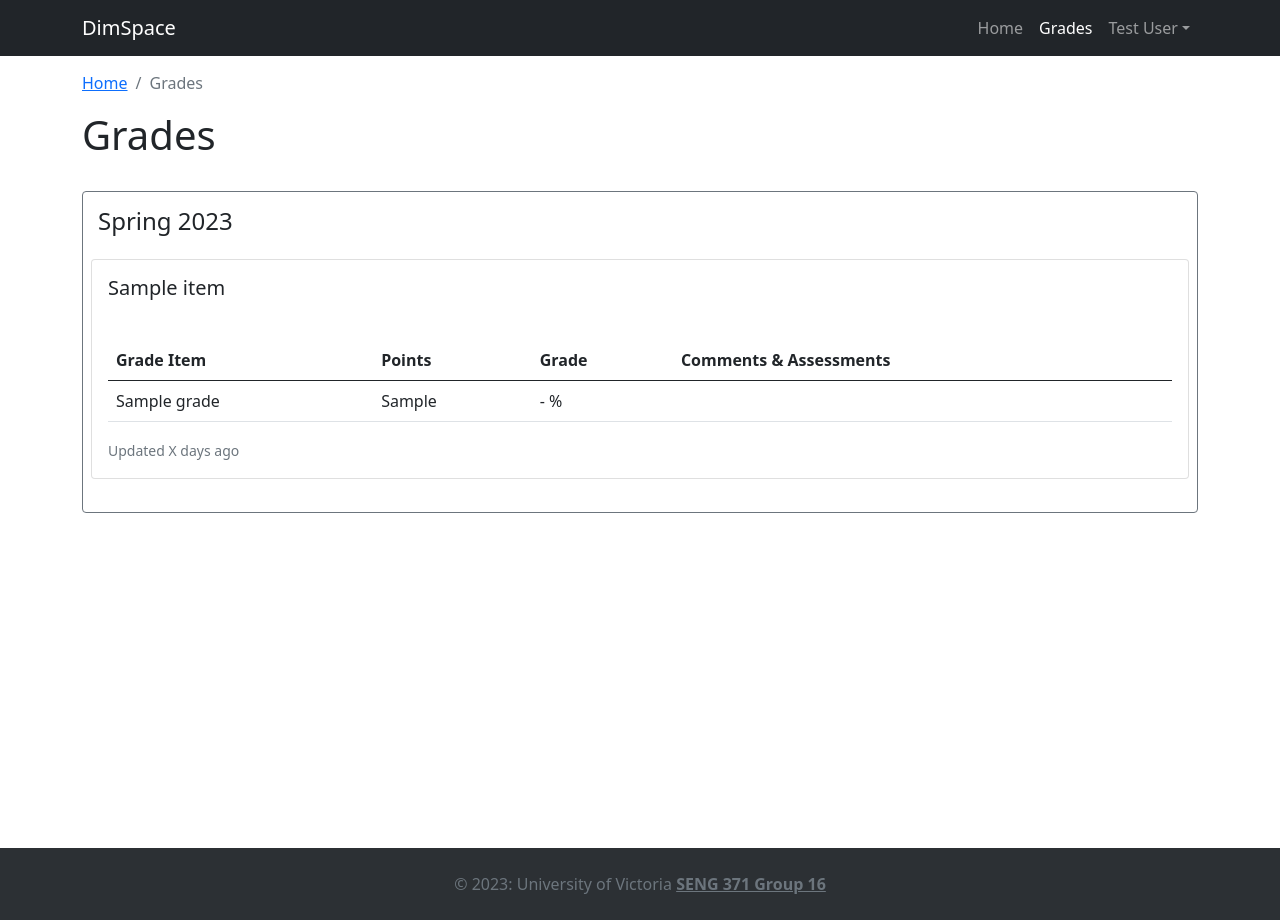
After one commit to stephenneale/seng371-group16, a Django app: page /dimspace/grades/ in a window 1280 px wide. The commit adds this page. Run offline with Django 4.2, Linux system fonts and the light colour scheme; a database or web service that is not in the repository returns one stand-in record (values such as "Sample title"); data that the repository does not hold is empty.

Commit message:
Add grades page
Code refactoring

```diff
--- a/as-developers/frontend/dimspace-main/dimapp/static/css/styles.css
+++ b/as-developers/frontend/dimspace-main/dimapp/static/css/styles.css
@@ -6,7 +6,8 @@
 }
 
 .content-wrap {
-  padding-bottom: 4.5rem;    /* Footer height */
+  padding-bottom: 4.5rem;
+  min-height: 100vh;
 }
 
 .footer {
--- a/as-developers/frontend/dimspace-main/dimapp/templates/base.html
+++ b/as-developers/frontend/dimspace-main/dimapp/templates/base.html
@@ -24,7 +24,7 @@
                     <div class="collapse navbar-collapse" id="navbarSupportedContent">
                         <ul class="navbar-nav ms-auto mb-2 mb-lg-0">
                             <li class="nav-item"><a class="nav-link {% block nav_home%}{% endblock %}" aria-current="page" href="/dimspace">Home</a></li>
-                            <li class="nav-item"><a class="nav-link {% block nav_grades%}{% endblock %}" href="#">Grades</a></li>
+                            <li class="nav-item"><a class="nav-link {% block nav_grades%}{% endblock %}" href="/dimspace/grades">Grades</a></li>
                             <li class="nav-item dropdown">
                                 <a class="nav-link dropdown-toggle" id="navbarDropdown" href="#" role="button" data-bs-toggle="dropdown" aria-expanded="false">Test User</a>
                                 <ul class="dropdown-menu dropdown-menu-end" aria-labelledby="navbarDropdown">
--- /dev/null
+++ b/as-developers/frontend/dimspace-main/dimapp/templates/grades.html
@@ -0,0 +1,58 @@
+{% extends "base.html" %}
+
+{% block nav_grades %}
+active
+{% endblock %}
+
+{% block content %}
+<div class="container">
+    <nav aria-label="breadcrumb" style="margin-top: 15px;">
+        <ol class="breadcrumb">
+        <li class="breadcrumb-item"><a href="/dimspace">Home</a></li>
+        <li class="breadcrumb-item active" aria-current="page">Grades</li>
+        </ol>
+    </nav>
+
+    <div class="text mt-3" style="margin-bottom: 2em;">
+        <h1>Grades</h1>
+    </div>
+
+    <div class="col courses border border-secondary rounded" style="display: flex; flex-direction: column; padding-bottom: 25px; float: none; overflow: hidden">
+        <h4 style="margin: 15px;">Spring 2023</h1>
+        <div class="d-flex flex-column">
+            {% for course in courses %}
+                <div class="p-2">
+                    <div class="card">
+                        <div class="card-body" style="width: 100%;">
+                            <h5 style="margin-bottom: 2em;">{{course.courseName}}</h6>
+                            {% with course.grades as grades %}
+                            <table class="table">
+                                <thead>
+                                <tr>
+                                    <th scope="col">Grade Item</th>
+                                    <th scope="col">Points</th>
+                                    <th scope="col">Grade</th>
+                                    <th scope="col">Comments & Assessments</th>
+                                </tr>
+                                </thead>
+                                <tbody>
+                                {% for grade in grades %}
+                                    <tr>
+                                        <td>{{grade.itemName}}</td>
+                                        <td>{{grade.markNumerator}}</td>
+                                        <td>- %</td>
+                                        <td></td>
+                                    </tr>
+                                {% endfor %}
+                                </tbody>
+                            </table>
+                            {% endwith %}
+                            <p class="card-text"><small class="text-muted">Updated X days ago</small></p>
+                        </div>
+                    </div>
+                </div>
+            {% endfor %}
+        </div>
+    </div>
+</div>
+{% endblock %}
--- a/as-developers/frontend/dimspace-main/dimapp/views.py
+++ b/as-developers/frontend/dimspace-main/dimapp/views.py
@@ -39,6 +39,22 @@ class Home(TemplateView):
         return context
 
 
+class Grades(TemplateView):
+    """Grades page class"""
+    template_name = "grades.html"
+
+    def get_context_data(self, **kwargs):
+        """Get context for grades page"""
+
+        courses = []
+        courses.append(get_from_api("grades"))
+
+        # Set context
+        context = super().get_context_data(**kwargs)
+        context['courses'] = courses
+        return context
+
+
 class CourseHome(TemplateView):
     """Course home page class"""
     template_name = "coursehome.html"
@@ -47,13 +63,11 @@ class CourseHome(TemplateView):
         """Get context for course main page"""
 
         course_id = kwargs.get('course_id', -1)
-        course = get_from_api(f"courses/{course_id}")
-        content = get_from_api(f"content/{course_id}")
 
         # Set context
         context = super().get_context_data(**kwargs)
-        context['course'] = course
-        context['content'] = content
+        context['course'] = get_from_api(f"courses/{course_id}")
+        context['content'] = get_from_api(f"content/{course_id}")
         return context
 
 class CourseLectures(TemplateView):
@@ -62,12 +76,12 @@ class CourseLectures(TemplateView):
 
     def get_context_data(self, **kwargs):
         """Get context for course lectures page"""
+
         course_id = kwargs.get('course_id', -1)
-        course = get_from_api(f"courses/{course_id}")
 
         # Set context
         context = super().get_context_data(**kwargs)
-        context['course'] = course
+        context['course'] = get_from_api(f"courses/{course_id}")
         return context
 
 
@@ -77,12 +91,12 @@ class CourseAssignments(TemplateView):
 
     def get_context_data(self, **kwargs):
         """Get context for course assignments page"""
+
         course_id = kwargs.get('course_id', -1)
-        course = get_from_api(f"courses/{course_id}")
 
         # Set context
         context = super().get_context_data(**kwargs)
-        context['course'] = course
+        context['course'] = get_from_api(f"courses/{course_id}")
         return context
 
 
@@ -92,10 +106,10 @@ class CourseLabs(TemplateView):
 
     def get_context_data(self, **kwargs):
         """Get context for course labs page"""
+
         course_id = kwargs.get('course_id', -1)
-        course = get_from_api(f"courses/{course_id}")
 
         # Set context
         context = super().get_context_data(**kwargs)
-        context['course'] = course
+        context['course'] = get_from_api(f"courses/{course_id}")
         return context
--- a/as-developers/frontend/dimspace-main/dimspace/urls.py
+++ b/as-developers/frontend/dimspace-main/dimspace/urls.py
@@ -15,7 +15,7 @@ Including another URLconf
 """
 from django.contrib import admin
 from django.urls import path
-from dimapp.views import Home, CourseHome, CourseLectures, CourseAssignments, CourseLabs
+from dimapp.views import Home, CourseHome, CourseLectures, CourseAssignments, CourseLabs, Grades
 
 urlpatterns = [
     path('admin/', admin.site.urls),
@@ -23,5 +23,6 @@ urlpatterns = [
     path('dimspace/course/<int:course_id>/', CourseHome.as_view()),
     path('dimspace/course/<int:course_id>/lectures/', CourseLectures.as_view()),
     path('dimspace/course/<int:course_id>/assignments/', CourseAssignments.as_view()),
-    path('dimspace/course/<int:course_id>/labs/', CourseLabs.as_view())
+    path('dimspace/course/<int:course_id>/labs/', CourseLabs.as_view()),
+    path('dimspace/grades/', Grades.as_view())
 ]
```
